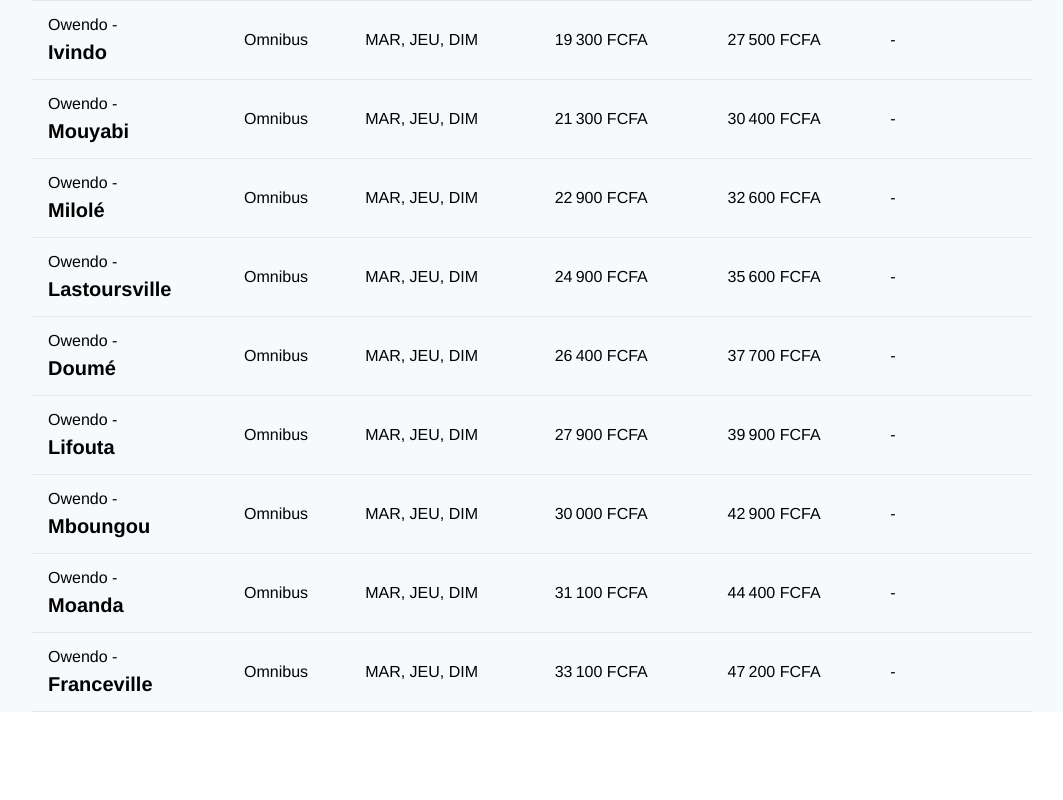
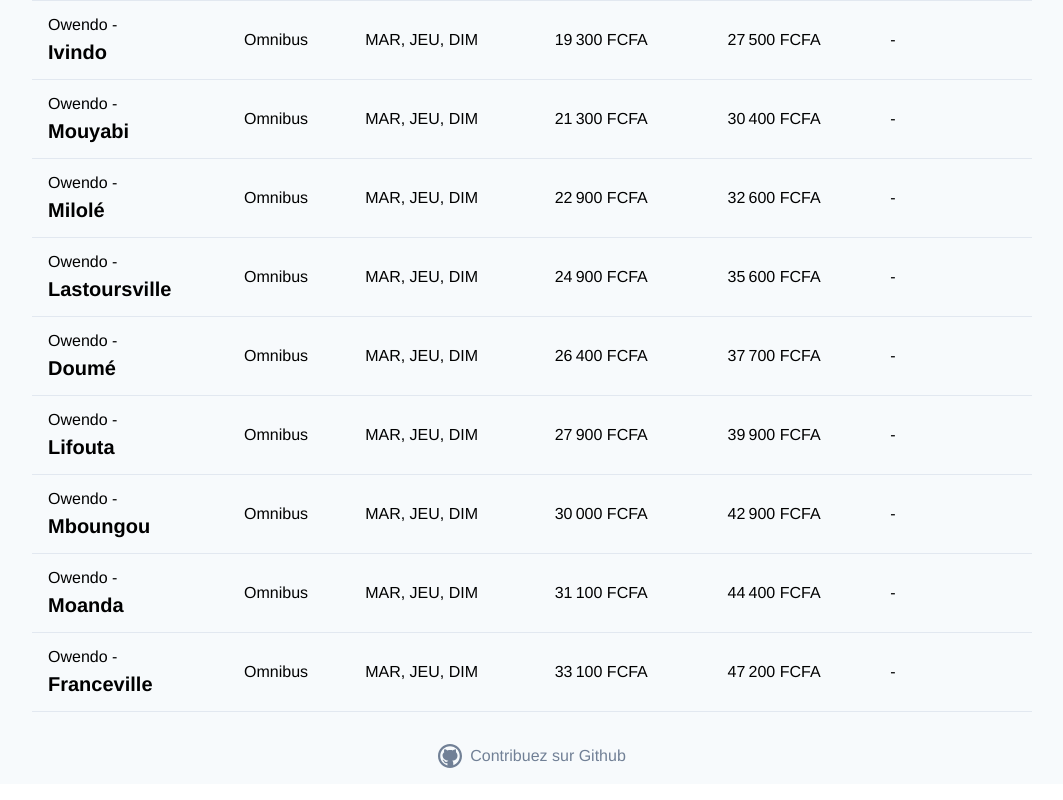
Before and after one commit to Kessir/transgabonais, a Vue app: page / in a window 1280 px wide. Shown: the part 1695-2495 px from the top of the page, without its empty margins (108-1171 px from the left). Before the commit the page ends 2407 px from the top, so only its background shows below. Built offline with nearby package versions, Linux system fonts and the light colour scheme.

Commit message:
Add Github link

```diff
--- a/src/App.vue
+++ b/src/App.vue
@@ -4,7 +4,35 @@
       <!-- <router-link to="/">Francais</router-link> | -->
       <!-- <router-link to="/en">English</router-link> -->
     </div>
-    <router-view/>
+    <router-view />
+    <footer>
+      <div class="text-center my-4 py-4">
+        <a
+          href="https://github.com/Kessir/transgabonais"
+          target="_blank"
+          rel="noopener noreferrer"
+          class="flex justify-center flex-shrink text-gray-600"
+        >
+        <div class="inline-block h-6 mr-2 ">
+          <svg height="100%" width="100%" viewBox="0 0 291.32 291.32">
+            <path
+              style="fill:#718096;"
+              d="M145.66,0C65.219,0,0,65.219,0,145.66c0,80.45,65.219,145.66,145.66,145.66
+		s145.66-65.21,145.66-145.66C291.319,65.219,226.1,0,145.66,0z M186.462,256.625c-0.838-11.398-1.775-25.518-1.83-31.235
+		c-0.364-4.388-0.838-15.549-11.434-22.677c42.068-3.523,62.087-26.774,63.526-57.499c1.202-17.497-5.754-32.883-18.107-45.3
+		c0.628-13.282-0.401-29.023-1.256-35.941c-9.486-2.731-31.608,8.949-37.79,13.947c-13.037-5.062-44.945-6.837-64.336,0
+		c-13.747-9.668-29.396-15.64-37.926-13.974c-7.875,17.452-2.813,33.948-1.275,35.914c-10.142,9.268-24.289,20.675-20.447,44.572
+		c6.163,35.04,30.816,53.94,70.508,58.564c-8.466,1.73-9.896,8.048-10.606,10.788c-26.656,10.997-34.275-6.791-37.644-11.425
+		c-11.188-13.847-21.23-9.832-21.849-9.614c-0.601,0.218-1.056,1.092-0.992,1.511c0.564,2.986,6.655,6.018,6.955,6.263
+		c8.257,6.154,11.316,17.27,13.2,20.438c11.844,19.473,39.374,11.398,39.638,11.562c0.018,1.702-0.191,16.032-0.355,27.184
+		C64.245,245.992,27.311,200.2,27.311,145.66c0-65.365,52.984-118.348,118.348-118.348S264.008,80.295,264.008,145.66
+		C264.008,196.668,231.69,239.992,186.462,256.625z"
+            />
+          </svg>
+        </div>
+        <div>Contribuez sur Github</div></a>
+      </div>
+    </footer>
   </div>
 </template>
 
@@ -24,5 +52,4 @@
   min-height: 100vh;
   padding-top: 1rem;
 }
-
 </style>
--- a/src/views/Home.vue
+++ b/src/views/Home.vue
@@ -36,7 +36,7 @@
             name="serch"
             placeholder="Destination"
             v-model="searchQuery"
-            class="bg-white h-10 px-5 pr-10 rounded-full text-sm focus:outline-none w-full"
+            class="bg-white h-10 px-5 pr-10 rounded-full text-sm focus:outline-none w-full border"
           />
         </div>
       </form>
```
